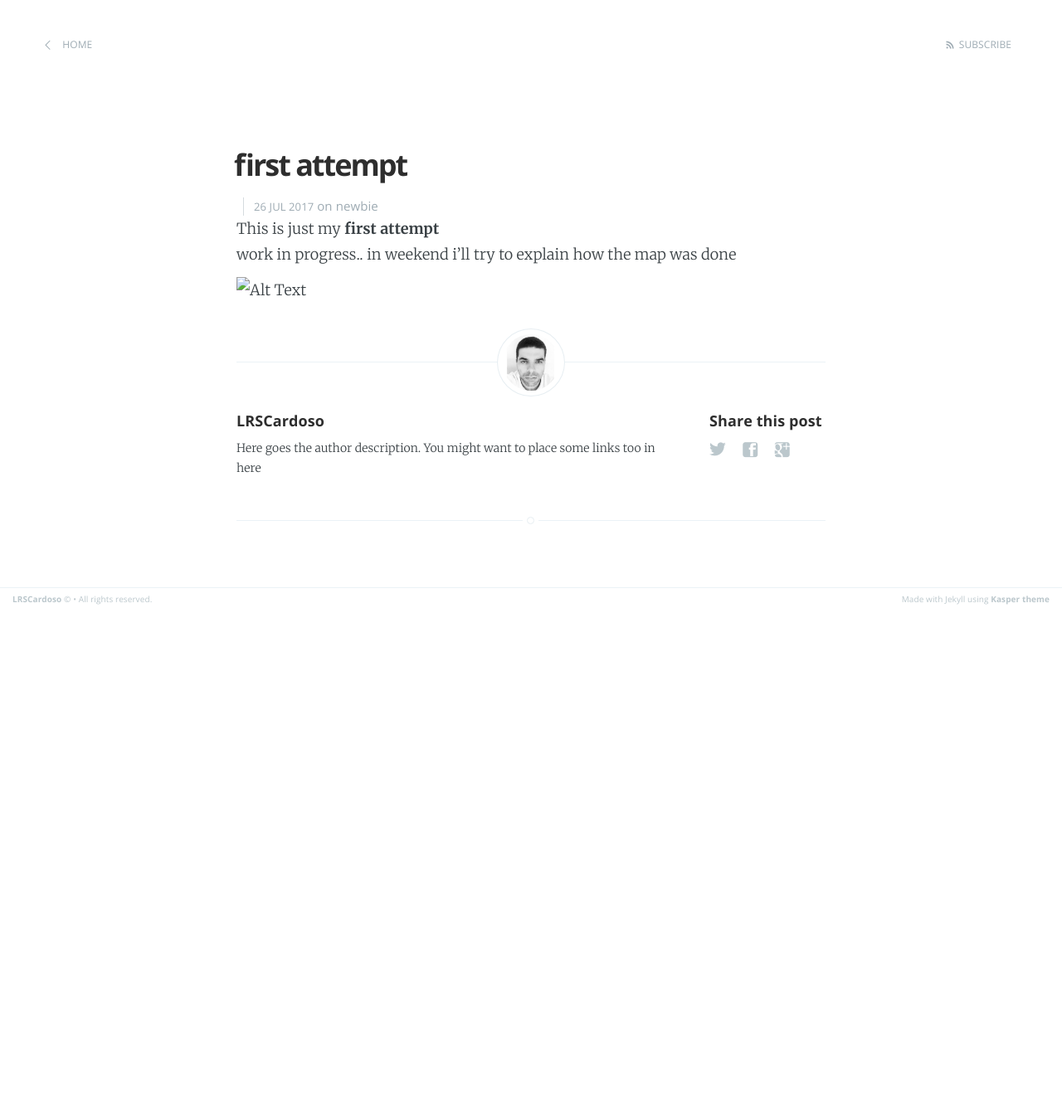
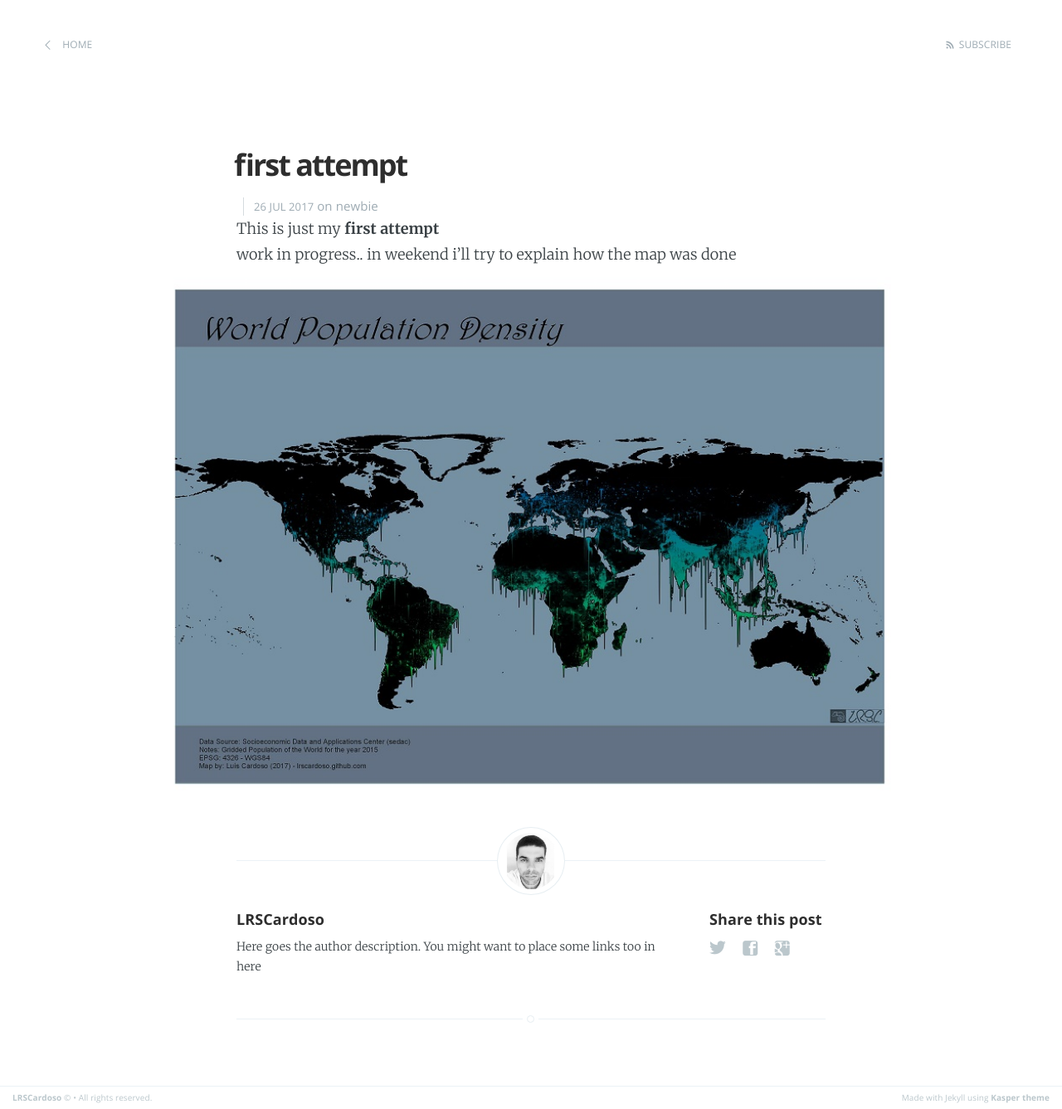
Before and after one commit to LRSCardoso/LRSCardoso.github.io, a Jekyll site: the page built from _posts/2017-07-26-my-first-attempt.md, in a window 1280 px wide. Shown: the whole page at 83% size. Built offline with Jekyll 4.4.1, drawn with Linux system fonts in a browser that asks for light colours; before the commit the page ends 900 px from its top, so only the background shows below that.

Commit message:
Update 2017-07-26-my-first-attempt.md

```diff
--- a/_posts/2017-07-26-my-first-attempt.md
+++ b/_posts/2017-07-26-my-first-attempt.md
@@ -9,4 +9,4 @@ This is just my **first attempt**
 <br>
 work in progress.. in weekend i'll try to explain how the map was done
 <br>
-![Alt Text](LRSCardoso.github.io/mapa_linhas_populacao_lt.jpg)
+![Alt Text](http://LRSCardoso.github.io/mapa_linhas_populacao_lt.jpg)
```
